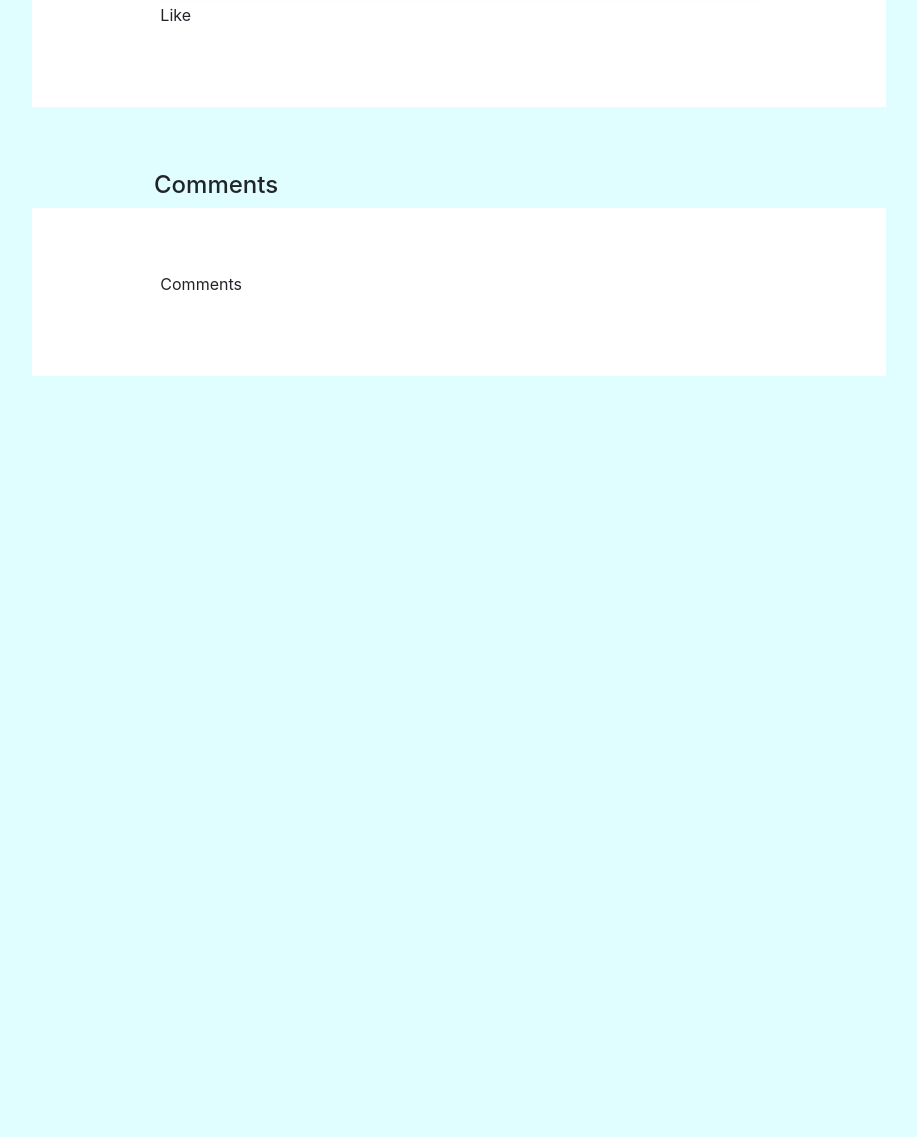
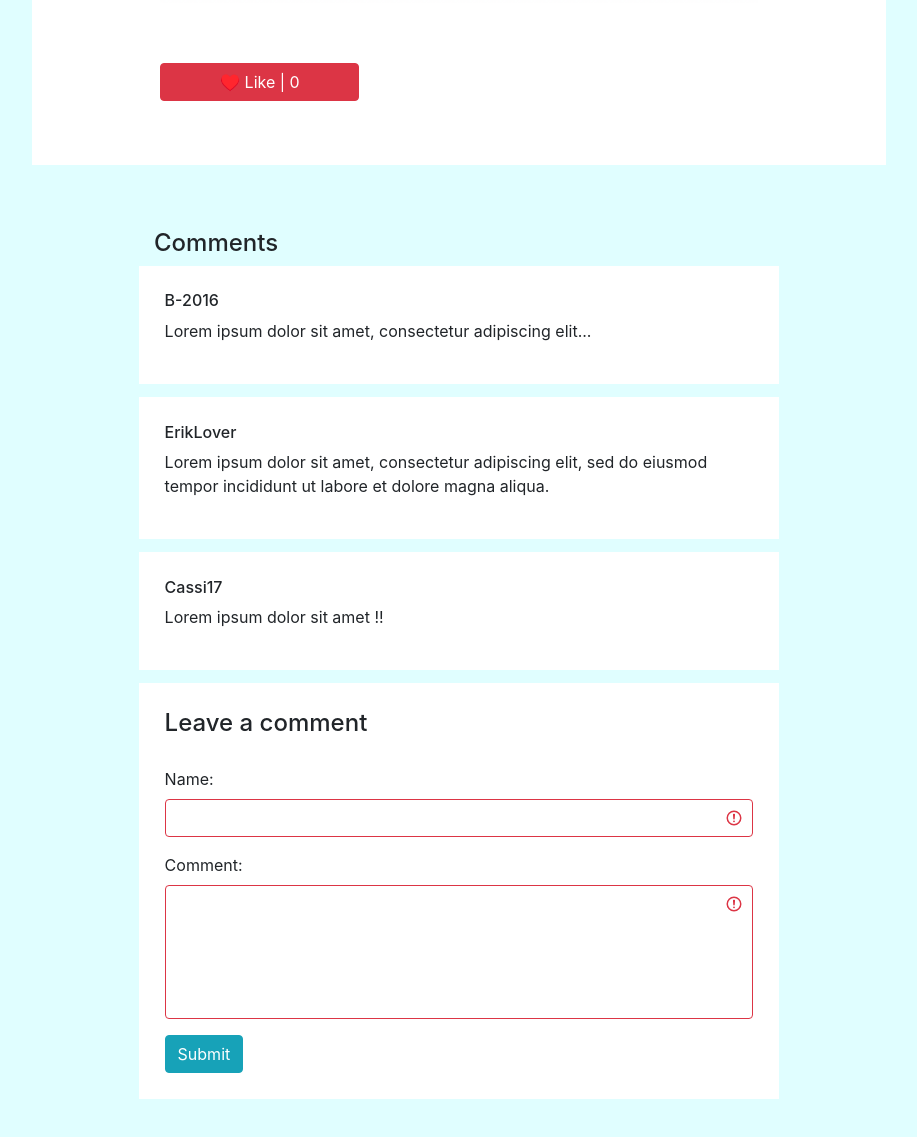
Before and after one commit to paunil/fictional-blog, a plain HTML site: page index.html in a window 1280 px wide. Shown: the part 665-1802 px from the top of the page, without its empty margins (181-1098 px from the left). Before the commit the page ends 1105 px from the top, so only its background shows below. Drawn offline with nearby package versions, Linux system fonts and the light colour scheme.

Commit message:
add hardcoded like button and comment section

```diff
--- a/index.html
+++ b/index.html
@@ -17,7 +17,7 @@
 
   <!-- Header -->
   <h1
-    class="container display-4 d-flex justify-content-center align-items-center"
+    class="display-4 d-flex justify-content-center align-items-center"
     style="color: white; background-color:#00c2cb; height: 2em"
   >
     Header
@@ -38,10 +38,18 @@
     <img
       src="image.png"
       class="img-fluid"
-      style="max-width: 100%; height: auto"
+      style="max-width: 100%; height: auto; margin-bottom: 10%;"
       alt="Responsive image"
     >
-    <p>Like</p>
+
+    <!-- Like button -->
+    <button
+      type="button"
+      class="btn btn-danger col-6 col-lg-4"
+      onclick="alert()"
+    >
+      ♥️ Like | 0
+    </button>
   </div>
 
 
@@ -53,13 +61,54 @@
 
   <!-- Comment section -->
   <div
-    class="container col-8 d-flex flex-column justify-content-center"
-    style="background-color: white; padding: 5% 10% 5% 10%; margin-bottom: 5%;"
+    class="container col-6 d-flex flex-column justify-content-center"
+    style="background-color: white; padding: 2%; margin-bottom: 1%;"
   >
-
-    <p>Comments</p>
+    <h6>B-2016</h6>
+    <p>
+      Lorem ipsum dolor sit amet, consectetur adipiscing elit...
+    </p>
   </div>
 
+  <div
+    class="container col-6 d-flex flex-column justify-content-center"
+    style="background-color: white; padding: 2%; margin-bottom: 1%;"
+  >
+    <h6>ErikLover</h6>
+    <p>
+      Lorem ipsum dolor sit amet, consectetur adipiscing elit, sed do eiusmod tempor incididunt ut labore et dolore magna aliqua.
+    </p>
+  </div>
+
+  <div
+    class="container col-6 d-flex flex-column justify-content-center"
+    style="background-color: white; padding: 2%; margin-bottom: 1%;"
+  >
+    <h6>Cassi17</h6>
+    <p>
+      Lorem ipsum dolor sit amet !!
+    </p>
+  </div>
+
+  <!-- Comment form -->
+  <div
+    class="container col-6 d-flex flex-column justify-content-center"
+    style="background-color: white; padding: 2%; margin-bottom: 5%;"
+  >
+    <h4 style="margin-bottom: 5%;">Leave a comment</h4>
+    <form action="/action_page.php" class="was-validated">
+      <div class="form-group">
+        <label for="pwd">Name:</label>
+        <input type="text" class="form-control" id="name" name="name" required>
+
+      </div>
+      <div class="form-group">
+        <label for="comment">Comment:</label>
+        <textarea class="form-control" rows="5" id="comment" required style="resize: none;"></textarea>
+      </div>
+      <button type="submit" class="btn btn-info">Submit</button>
+    </form>
+  </div>
 
 <script src="index.js"></script>
 </body>
```
